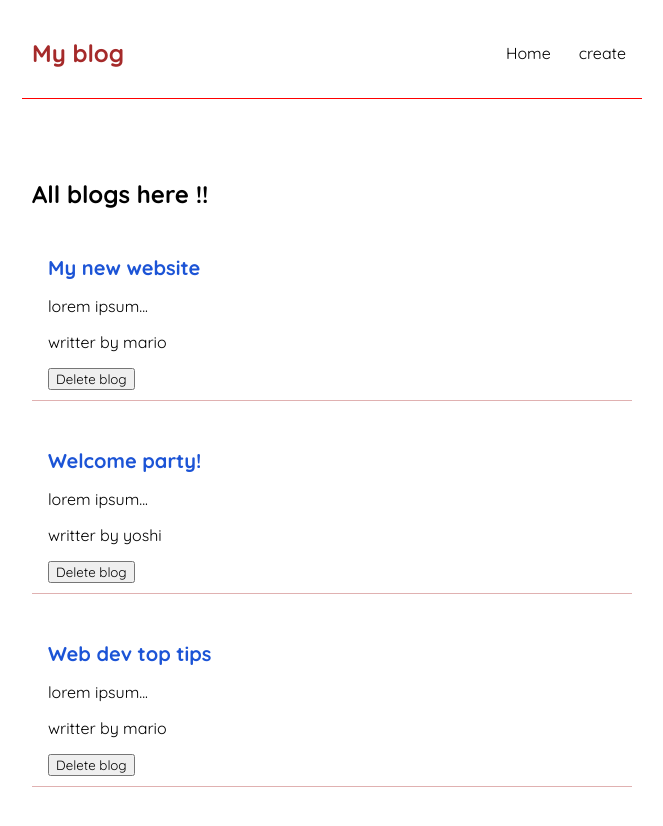
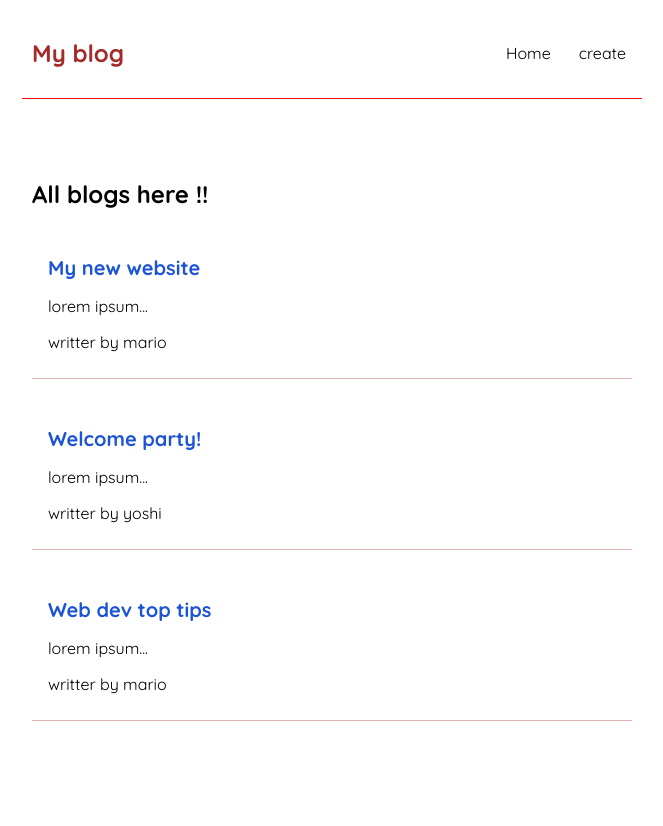
Before and after one commit to hareesh43/React-blog, a React (Create React App) app: page / in a window 1280 px wide. Shown: the top 826 px of the page, without its empty margins (308-971 px from the left). After the commit the page ends 801 px from the top, so only its background shows below. Built offline with nearby package versions, Linux system fonts and the light colour scheme; data requests are answered from the project's data file.

Commit message:
added error caching functionality

```diff
--- /dev/null
+++ b/data/db.json
@@ -0,0 +1,14 @@
+{
+    "blogs":[
+
+    { "title": "My new website",
+        "body": "lorem ipsum...", "author": "mario", "id": 1 },
+    { "title": "Welcome party!", "body": "lorem ipsum...", "author": "yoshi", "id": 2 },
+    {
+      "title": "Web dev top tips",
+      "body": "lorem ipsum...",
+      "author": "mario",
+      "id": 3
+    }
+    ]
+}
--- a/src/BlogList.js
+++ b/src/BlogList.js
@@ -1,13 +1,12 @@
-const BlogList = ({ blogs, title,handleDelete }) => {
+const BlogList = ({ blogs, title }) => {
   return (
     <div className="blog-list">
-    <h2>{title}</h2>
+      <h2>{title}</h2>
       {blogs.map((blog) => (
         <div className="blog-preview" key={blog.id}>
           <h2>{blog.title}</h2>
           <p>{blog.body}</p>
           <p>writter by {blog.author}</p>
-          <button onClick={()=> handleDelete(blog.id) }>Delete blog</button>
         </div>
       ))}
     </div>
--- a/src/Home.js
+++ b/src/Home.js
@@ -1,27 +1,37 @@
-import { useState } from "react";
+import { useState, useEffect } from "react";
 import BlogList from "./BlogList";
 
 const Homepage = () => {
-  const [blogs, setBlogs] = useState([
-    { title: "My new website", body: "lorem ipsum...", author: "mario", id: 1 },
-    { title: "Welcome party!", body: "lorem ipsum...", author: "yoshi", id: 2 },
-    {
-      title: "Web dev top tips",
-      body: "lorem ipsum...",
-      author: "mario",
-      id: 3,
-    },
-  ]);
-  const handleDelete = (id) => {
-    const newBlogs = blogs.filter(blog=>blog.id !== id)
-    setBlogs(newBlogs)
-  };
+  const [blogs, setBlogs] = useState(null);
+  const [isPending, setIsPending] = useState(true);
+  const [isError,setIsError] = useState(null)
+
+  useEffect(() => {
+    setTimeout(() => {
+      fetch(" http://localhost:8000/blogs")
+        .then((res) => {
+          if (!res.ok)
+          {
+            throw Error('your request object not found !! ')
+          }
+          return res.json();
+        })
+        .then((data) => {
+          setBlogs(data);
+          setIsPending(false);
+        })
+        .catch((err) => {
+          setIsError(err);
+        });
+    }, 1000);
+  }, []);
 
   return (
     <div className="home">
-      <BlogList blogs={blogs} title="All blogs here !!" handleDelete = {handleDelete}/>
+    {isError && <div>{isError}</div>}
+      {isPending && <div>Loading....</div>}
+      {blogs && <BlogList blogs={blogs} title="All blogs here !!" />}
     </div>
   );
 };
-
 export default Homepage;
```
